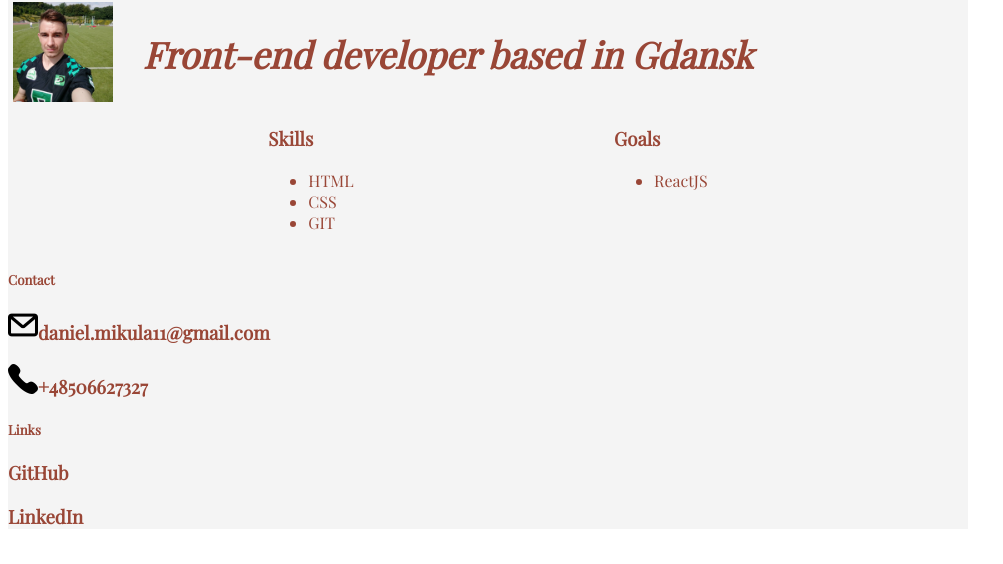
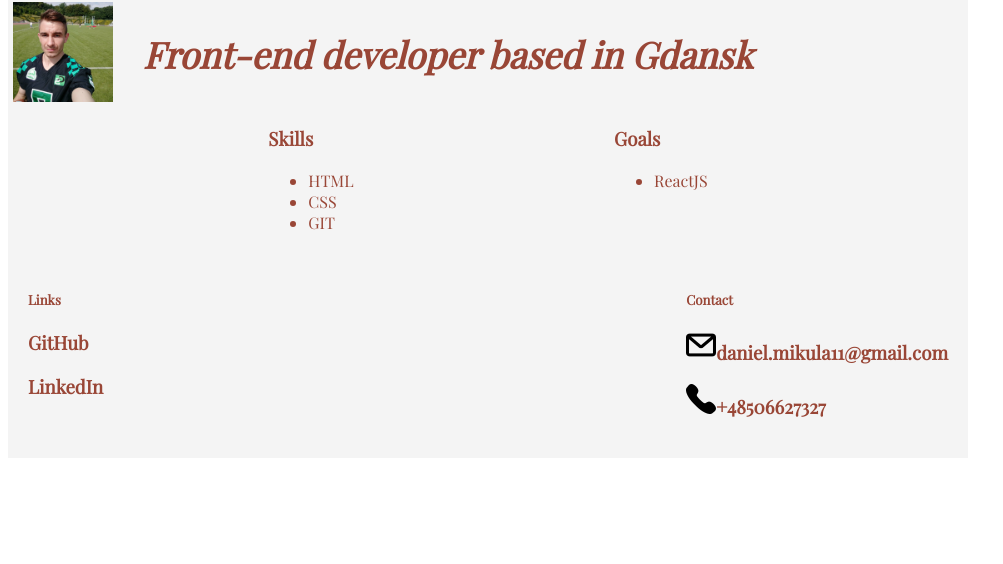
Before and after one commit to daniel-mikula/daniel-mikula.github.io, a plain HTML site: page index.html in a window 1280 px wide. Shown: the part 72-636 px from the top of the page, without its empty margins (0-1003 px from the left). Drawn offline with nearby package versions, Linux system fonts and the light colour scheme; a web font is replaced by a local one.

Commit message:
bottom arrange

```diff
--- a/index.html
+++ b/index.html
@@ -43,17 +43,18 @@
             </section>
         </div>
 
-        <div class="">
+        <div class="bottom">
+            <section class="links">
+                <h5 class="caption">Links</h5>
+                <h3 class="info">GitHub</h3>
+                <h3 class="info">LinkedIn</h3>
+            </section>
             <section class="contact">
                 <h5 class="caption">Contact</h5>
                 <h3 class="info"><img src="mail.png">daniel.mikula11@gmail.com</h3>
                 <h3 class="info"><img src="phone.png">+48506627327</h3>
             </section>
-            <section class="links">
-                <h5 class="caption">Links</h5>
-                <h3 class="info">GitHub</h3>
-                <h3 class="info">LinkedIn</h3>
-            </section>
+
         </div>
     </div>
 
--- a/style.css
+++ b/style.css
@@ -37,3 +37,8 @@ header {
     padding: 20px;
     border: 1px solid black;
 }
+.bottom {
+    display: flex;
+    justify-content: space-between;
+    padding: 20px;
+}
```
